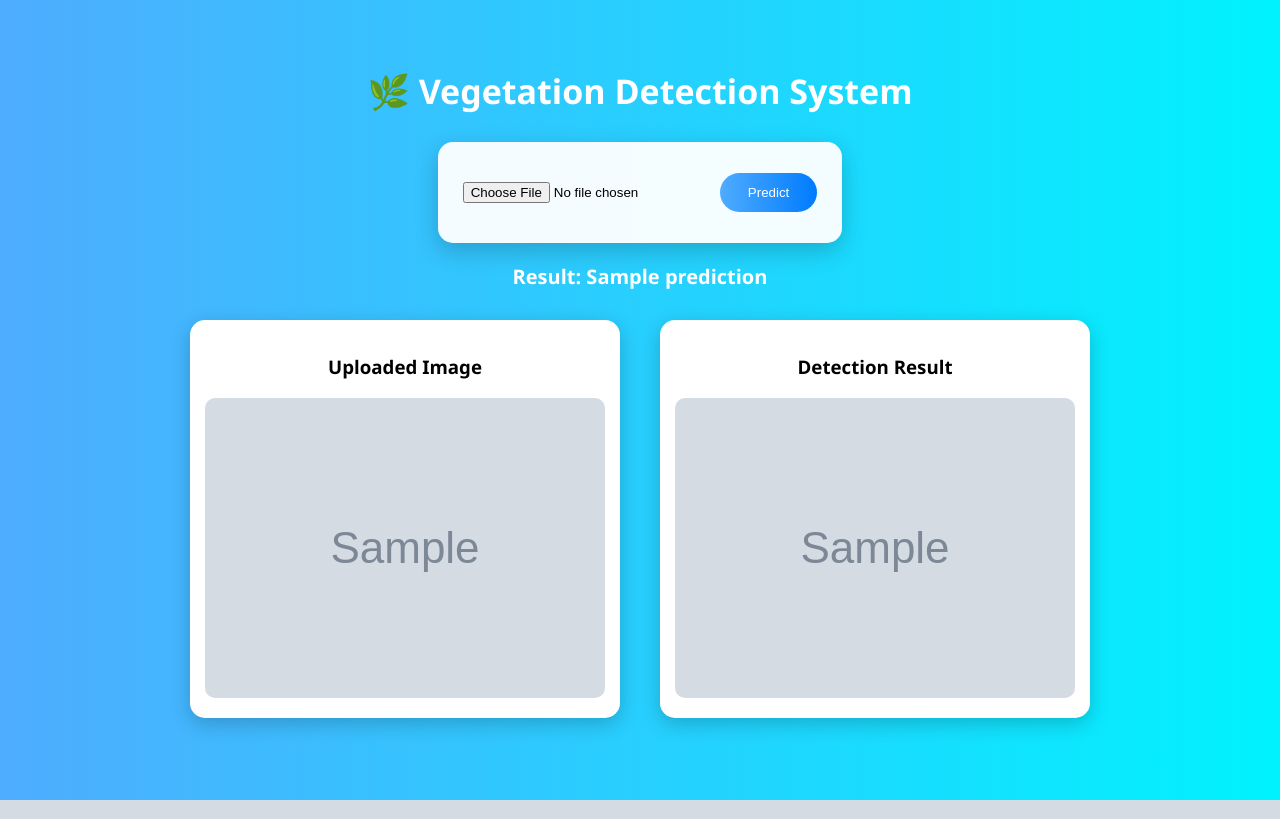
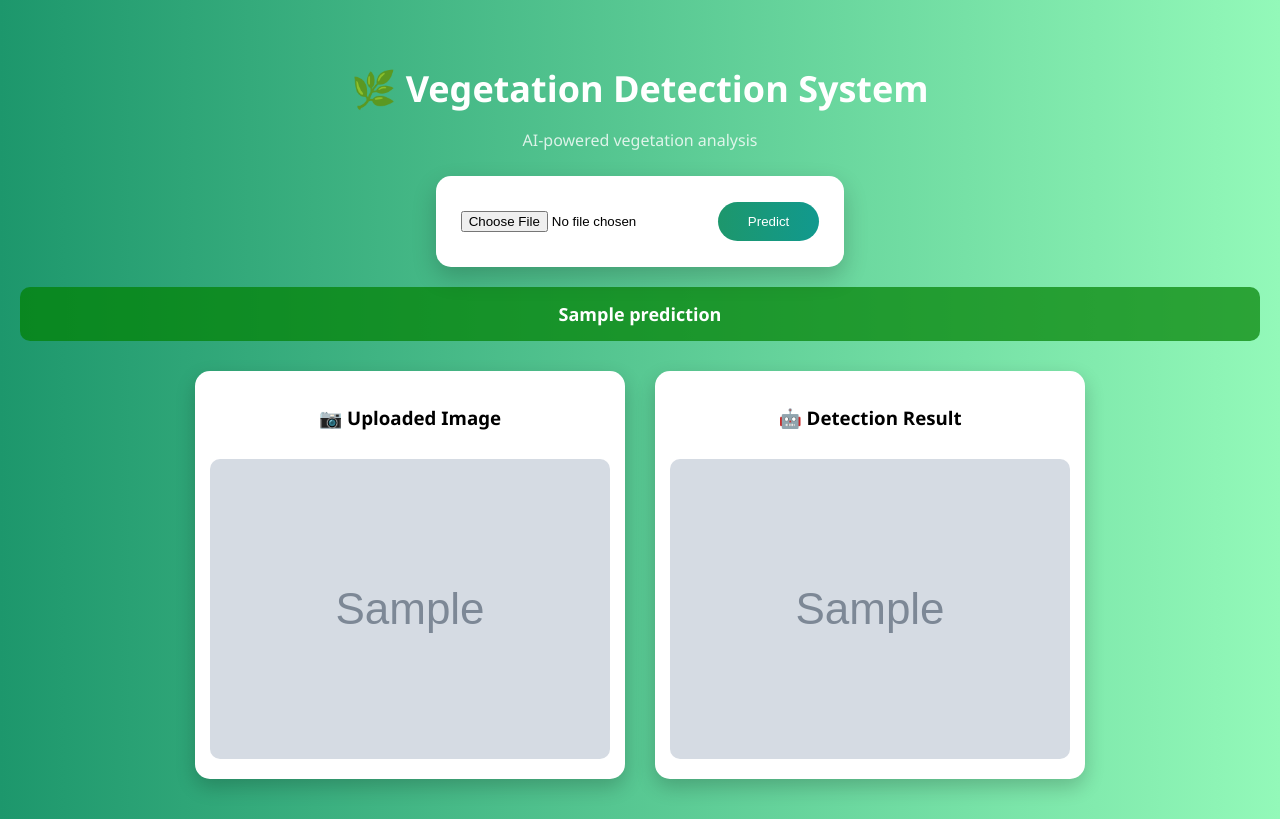
Before and after one commit to subashSN-56/vegetation-project, a Flask app: template templates/index.html in a window 1280 px wide. Run offline with Flask 3, Linux system fonts and the light colour scheme; the template is opened without the code that fills it: most values are stand-ins (such as "Sample title", 1, 10 or a date in 2020); grey boxes marked "Sample" are stand-in pictures.

Commit message:
fififnal

```diff
--- a/app.py
+++ b/app.py
@@ -1,77 +1,3 @@
-# from flask import Flask, request, render_template
-# from ultralytics import YOLO
-# import os
-# import cv2
-
-# app = Flask(__name__)
-
-# # Load YOLO model
-# model = YOLO("best.pt")
-
-# # Folders
-# UPLOAD_FOLDER = "static/uploads"
-# OUTPUT_FOLDER = "static/outputs"
-
-# os.makedirs(UPLOAD_FOLDER, exist_ok=True)
-# os.makedirs(OUTPUT_FOLDER, exist_ok=True)
-
-# app.config["UPLOAD_FOLDER"] = UPLOAD_FOLDER
-# app.config["OUTPUT_FOLDER"] = OUTPUT_FOLDER
-
-
-# @app.route("/", methods=["GET", "POST"])
-# def index():
-#     if request.method == "POST":
-
-#         # Check file
-#         if "image" not in request.files:
-#             return "No file uploaded"
-
-#         file = request.files["image"]
-
-#         if file.filename == "":
-#             return "No file selected"
-
-#         # Save uploaded image
-#         upload_path = os.path.join(app.config["UPLOAD_FOLDER"], file.filename)
-#         file.save(upload_path)
-
-#         # Run YOLO prediction
-#         results = model(upload_path)
-
-#         # Draw bounding boxes
-#         result_img = results[0].plot()
-
-#         # Save output image
-#         output_path = os.path.join(app.config["OUTPUT_FOLDER"], file.filename)
-#         cv2.imwrite(output_path, result_img)
-
-#         return render_template(
-#             "index.html",
-#             uploaded_image="/" + upload_path,
-#             output_image="/" + output_path,
-#             prediction="Vegetation Detected 🌿"
-#         )
-
-#     return render_template(
-#         "index.html",
-#         uploaded_image=None,
-#         output_image=None,
-#         prediction=None
-#     )
-
-
-# if __name__ == "__main__":
-#     app.run(debug=True)
-
-
-
-
-
-
-
-
-
 
 from flask import Flask, request, render_template
 from ultralytics import YOLO
@@ -80,10 +6,10 @@ import cv2
 
 app = Flask(__name__)
 
-# ✅ Load model once (important for performance)
+# ✅ Load model
 model = YOLO("best.pt")
 
-# ✅ Folder setup
+# Folders
 UPLOAD_FOLDER = "static/uploads"
 OUTPUT_FOLDER = "static/outputs"
 
@@ -102,7 +28,7 @@ def index():
 
     if request.method == "POST":
 
-        # ✅ Check file exists
+        # ✅ File validation
         if "image" not in request.files:
             return "No file uploaded"
 
@@ -112,25 +38,59 @@ def index():
             return "No file selected"
 
         try:
-            # ✅ Save uploaded file
+            # ✅ Save uploaded image
             upload_path = os.path.join(app.config["UPLOAD_FOLDER"], file.filename)
+            upload_path = upload_path.replace("\\", "/")
             file.save(upload_path)
 
             # ✅ Run YOLO prediction
             results = model(upload_path)
 
-            # ✅ Draw bounding boxes
-            result_img = results[0].plot()
+            # ✅ Read image
+            img = cv2.imread(upload_path)
+
+            danger_count = 0
+            normal_count = 0
+
+            # ✅ Loop detections
+            for box in results[0].boxes:
+                x1, y1, x2, y2 = map(int, box.xyxy[0])
+                conf = float(box.conf[0])
+                cls = int(box.cls[0])
+
+                label = model.names[cls]
+
+                # ✅ CORRECT CONFIDENCE LOGIC
+                if conf < 0.6:
+                    color = (0, 0, 255)  # 🔴 RED = danger
+                    danger_count += 1
+                else:
+                    color = (255, 0, 0)  # 🔵 BLUE = normal
+                    normal_count += 1
+
+                # Draw bounding box
+                cv2.rectangle(img, (x1, y1), (x2, y2), color, 3)
+
+                # Label text
+                text = f"{label} {conf:.2f}"
+
+                # Background for text
+                cv2.rectangle(img, (x1, y1 - 30), (x1 + 160, y1), color, -1)
+
+                # Put label text
+                cv2.putText(img, text, (x1 + 5, y1 - 10),
+                            cv2.FONT_HERSHEY_SIMPLEX, 0.5, (255, 255, 255), 2)
 
             # ✅ Save output image
             output_path = os.path.join(app.config["OUTPUT_FOLDER"], file.filename)
-            cv2.imwrite(output_path, result_img)
+            output_path = output_path.replace("\\", "/")
+            cv2.imwrite(output_path, img)
 
-            # ✅ Simple prediction text
-            if len(results[0].boxes) > 0:
-                prediction = f"{len(results[0].boxes)} Vegetation Detected 🌿"
+            # ✅ Prediction result
+            if danger_count > 0:
+                prediction = f"⚠️ Danger: {danger_count} | Normal: {normal_count}"
             else:
-                prediction = "No Vegetation Detected ❌"
+                prediction = f"✅ Safe: {normal_count} Vegetation Detected"
 
             uploaded_image = "/" + upload_path
             output_image = "/" + output_path
@@ -146,7 +106,7 @@ def index():
     )
 
 
-# ✅ Render-compatible run
+# ✅ Run (Render compatible)
 if __name__ == "__main__":
     port = int(os.environ.get("PORT", 10000))
     app.run(host="0.0.0.0", port=port)
--- a/static/css/style.css
+++ b/static/css/style.css
@@ -1,8 +1,9 @@
+/* Background */
 body {
+    margin: 0;
     font-family: 'Segoe UI', sans-serif;
-    background: linear-gradient(to right, #4facfe, #00f2fe);
-    margin: 0;
-    padding: 0;
+    background: linear-gradient(to right, #1d976c, #93f9b9);
+    color: white;
 }
 
 /* Container */
@@ -12,65 +13,94 @@ body {
 }
 
 /* Title */
-h2 {
-    color: white;
-    font-size: 34px;
+h1 {
+    font-size: 36px;
+    margin-bottom: 5px;
 }
 
-/* Form */
-form {
-    background: rgba(255, 255, 255, 0.95);
+.subtitle {
+    opacity: 0.8;
+    margin-bottom: 25px;
+}
+
+/* Upload box */
+.upload-box {
+    background: white;
+    color: black;
     padding: 25px;
     border-radius: 15px;
     display: inline-block;
-    box-shadow: 0 8px 25px rgba(0,0,0,0.2);
+    box-shadow: 0 10px 25px rgba(0,0,0,0.2);
 }
 
-/* File input */
+/* Input */
 input[type="file"] {
-    margin: 15px 0;
+    margin: 10px 0;
 }
 
 /* Button */
 button {
-    background: linear-gradient(to right, #4facfe, #007bff);
+    background: linear-gradient(to right, #1d976c, #11998e);
     color: white;
     border: none;
-    padding: 12px 28px;
-    border-radius: 30px;
+    padding: 12px 30px;
+    border-radius: 25px;
     cursor: pointer;
+    transition: 0.3s;
 }
 
 button:hover {
-    background: #0056b3;
+    transform: scale(1.05);
 }
 
-/* Prediction */
-.prediction-text {
+/* Loader */
+#loader {
+    display: none;
     margin-top: 20px;
-    color: white;
-    font-size: 20px;
     font-weight: bold;
 }
 
-/* Images */
+/* Result */
+.result-box {
+    margin-top: 20px;
+    padding: 15px;
+    border-radius: 10px;
+    font-size: 18px;
+    font-weight: bold;
+}
+
+/* Danger */
+.danger {
+    background: rgba(255, 0, 0, 0.7);
+}
+
+/* Safe */
+.safe {
+    background: rgba(0, 128, 0, 0.7);
+}
+
+/* Image layout */
 .image-container {
     display: flex;
     justify-content: center;
-    gap: 40px;
+    gap: 30px;
     margin-top: 30px;
     flex-wrap: wrap;
 }
 
-.image-box {
+/* Card */
+.card {
     background: white;
+    color: black;
     padding: 15px;
     border-radius: 15px;
-    box-shadow: 0 6px 20px rgba(0,0,0,0.2);
+    box-shadow: 0 8px 20px rgba(0,0,0,0.2);
 }
 
+/* Image */
 img {
     width: 400px;
     max-width: 100%;
     border-radius: 10px;
+    margin-top: 10px;
 }
--- a/templates/index.html
+++ b/templates/index.html
@@ -11,17 +11,23 @@
 
 <div class="container">
 
-    <h2>🌿 Vegetation Detection System</h2>
+    <h1>🌿 Vegetation Detection System</h1>
+    <p class="subtitle">AI-powered vegetation analysis</p>
 
     <!-- Upload Form -->
-    <form method="POST" enctype="multipart/form-data">
+    <form method="POST" enctype="multipart/form-data" class="upload-box" onsubmit="showLoader()">
         <input type="file" name="image" accept="image/*" required>
         <button type="submit">Predict</button>
     </form>
 
-    <!-- Prediction Text -->
+    <!-- Loader -->
+    <div id="loader">🔄 Processing...</div>
+
+    <!-- Result -->
     {% if prediction %}
-        <h3 class="prediction-text">Result: {{ prediction }}</h3>
+    <div class="result-box {% if 'Danger' in prediction %}danger{% else %}safe{% endif %}">
+        {{ prediction }}
+    </div>
     {% endif %}
 
     <!-- Images -->
@@ -29,15 +35,15 @@
     <div class="image-container">
 
         {% if uploaded_image %}
-        <div class="image-box">
-            <h3>Uploaded Image</h3>
+        <div class="card">
+            <h3>📷 Uploaded Image</h3>
             <img src="{{ uploaded_image }}">
         </div>
         {% endif %}
 
         {% if output_image %}
-        <div class="image-box">
-            <h3>Detection Result</h3>
+        <div class="card">
+            <h3>🤖 Detection Result</h3>
             <img src="{{ output_image }}">
         </div>
         {% endif %}
@@ -47,5 +53,11 @@
 
 </div>
 
+<script>
+function showLoader() {
+    document.getElementById("loader").style.display = "block";
+}
+</script>
+
 </body>
 </html>
```
Also changed, not shown: static/outputs/high-voltage-transmission-lines-through-wooded-area-1600x898.jpg (added), static/outputs/utilities-vegitation-management-2.jpeg (added), static/outputs/v1.jpeg (added), static/outputs/vegmgt_blog.png (added), static/uploads/high-voltage-transmission-lines-through-wooded-area-1600x898.jpg (added), static/uploads/utilities-vegitation-management-2.jpeg (added), static/uploads/v1.jpeg (added), static/uploads/vegmgt_blog.png (added).
